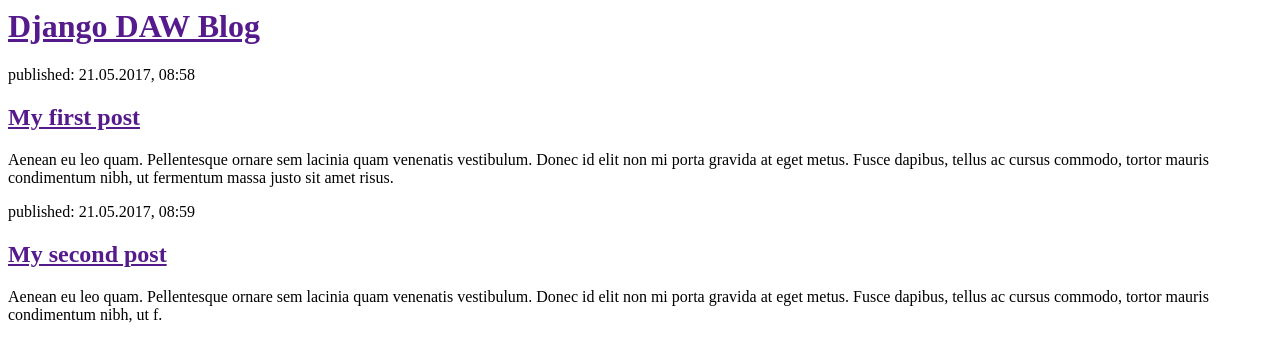
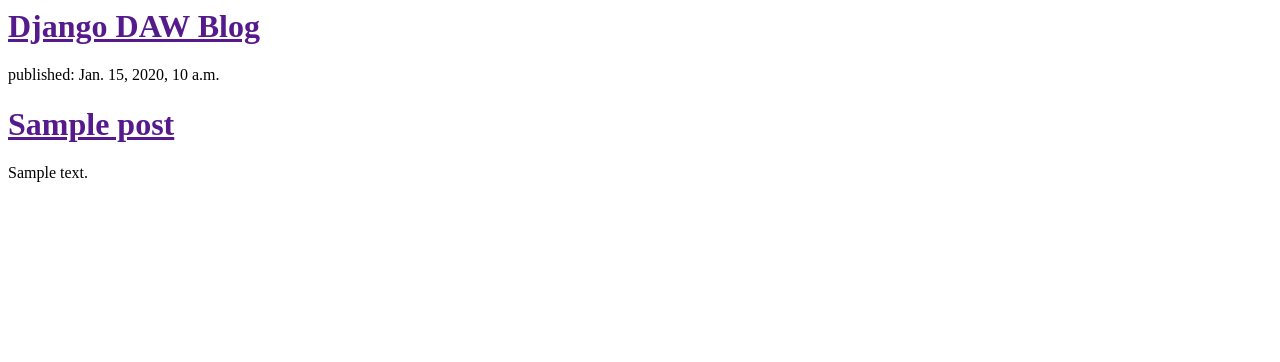
Before and after one commit to danieldeiks/my-first-blog, a Django app: template blog/templates/blog/post_list.html in a window 1280 px wide. Shown: the top 362 px of the page. Run offline with Django 3.2, Linux system fonts and the light colour scheme; the template is opened without the code that fills it: values that come from a table or form of the project are taken from there, others are empty; tables that the repository leaves empty hold one stand-in row (values such as "Sample post").

Commit message:
Modificacion a views.py y plantillas para mostrar posts de la base de datos de manera dinamica

```diff
--- a/blog/templates/blog/post_list.html
+++ b/blog/templates/blog/post_list.html
@@ -6,23 +6,13 @@
         <div>
             <h1><a href="">Django DAW Blog</a></h1>
         </div>
+
+        {% for post in posts %}
         <div>
-            <p>published: 21.05.2017, 08:58</p>
-                <h2><a href="">My first post</a></h2>
-            <p>Aenean eu leo quam. Pellentesque ornare sem lacinia quam venenatis
-                vestibulum. Donec id elit non mi porta gravida at eget metus. Fusce dapibus, tellus
-                ac cursus commodo, tortor mauris condimentum nibh, ut fermentum massa justo sit amet
-                risus.
-            </p>
+            <p>published: {{ post.published_date }}</p>
+            <h1><a href="">{{ post.title }}</a></h1>
+            <p>{{ post.text|linebreaksbr }}</p>
         </div>
-        <div>
-            <p>published: 21.05.2017, 08:59</p>
-                <h2><a href="">My second post</a></h2>
-
-            <p>Aenean eu leo quam. Pellentesque ornare sem lacinia quam venenatis
-                vestibulum. Donec id elit non mi porta gravida at eget metus. Fusce dapibus, tellus
-                ac cursus commodo, tortor mauris condimentum nibh, ut f.
-            </p>
-        </div>
+        {% endfor %}
     </body>
 </html>
--- a/blog/views.py
+++ b/blog/views.py
@@ -1,5 +1,8 @@
 from django.shortcuts import render
+from django.utils import timezone
+from .models import Post
 
 # Create your views here.
 def post_list(request):
-    return render(request, 'blog/post_list.html', {})
+    posts = Post.objects.filter(published_date__lte=timezone.now()).order_by('published_date')
+    return render(request, 'blog/post_list.html', {'posts':posts})
```
